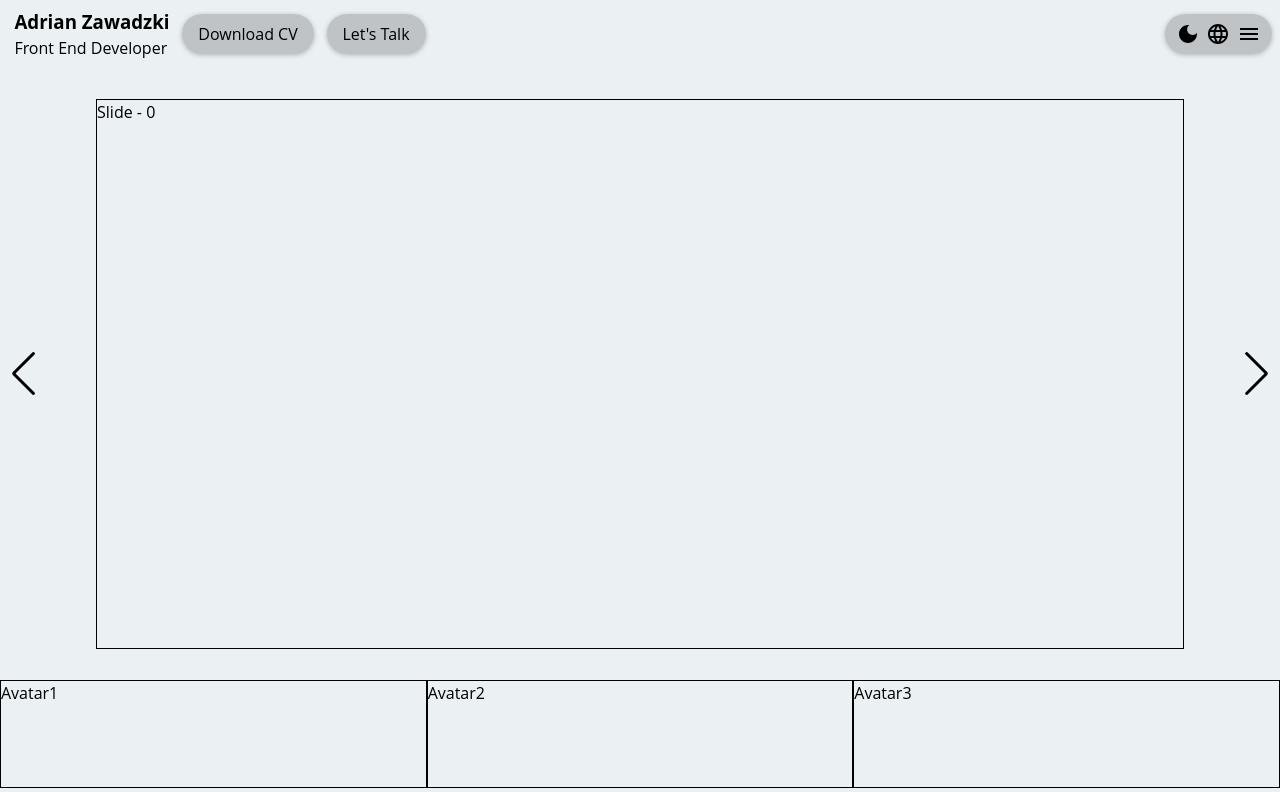
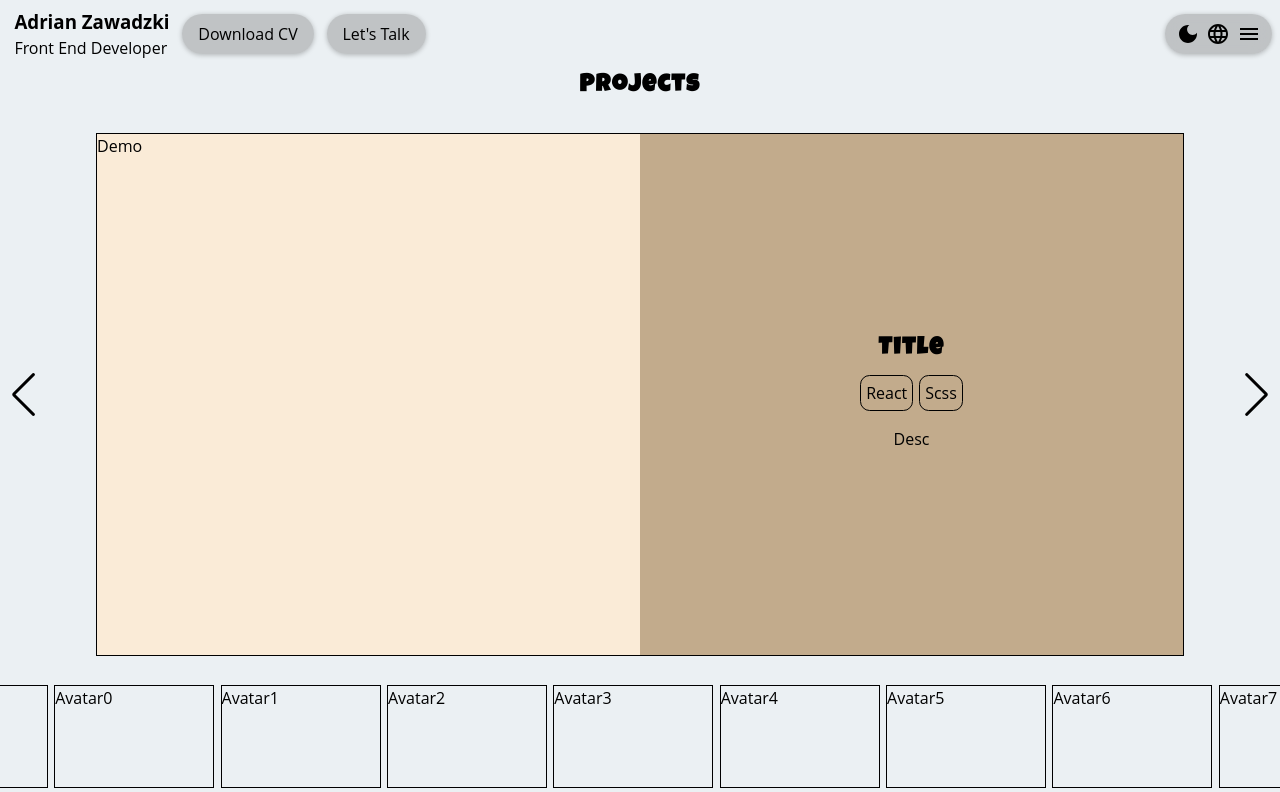
Before and after one commit to Adek236/Portfolio-website, a React (Create React App) app: page / in a window 1280 px wide. Shown: the top 792 px of the page. Built offline with nearby package versions, Linux system fonts and the light colour scheme.

Commit message:
Projects structure done.

```diff
--- a/src/pages/Projects/Projects.css
+++ b/src/pages/Projects/Projects.css
@@ -18,15 +18,42 @@
 .project__slider__elements .swiper-button-next {
   color: black;
 }
+.project__slider__elements .swiper-button-prev {
+  left: 0;
+}
+@media (min-width: 615px) {
+  .project__slider__elements .swiper-button-prev {
+    left: 10px;
+  }
+}
+.project__slider__elements .swiper-button-next {
+  right: 0;
+}
+@media (min-width: 615px) {
+  .project__slider__elements .swiper-button-next {
+    right: 10px;
+  }
+}
 .project__slider__elements, .project__slider__item {
   height: 100%;
 }
 .project__menu {
-  display: flex;
   height: 15%;
   width: 100%;
+  padding-top: 1rem !important;
+}
+@media (min-width: 615px) {
+  .project__menu {
+    padding-top: 0 !important;
+  }
 }
 .project__menu__item {
-  height: 100%;
+  height: 60% !important;
+  margin-inline: 0.2rem;
   border: 1px solid black;
+}
+@media (min-width: 900px) {
+  .project__menu__item {
+    height: 100% !important;
+  }
 }/*# sourceMappingURL=Projects.css.map */
--- a/src/pages/Projects/Projects.js
+++ b/src/pages/Projects/Projects.js
@@ -12,6 +12,7 @@ import SlideContent from "./SlideContent/SlideContent";
 const Projects = () => {
   return (
     <div className="project">
+      <h2>Projects</h2>
       <div className="project__slider">
         <Swiper
           modules={[Navigation]}
@@ -21,27 +22,32 @@ const Projects = () => {
           loop
           className="project__slider__elements"
         >
-          {[1, 2, 3, 4].map((el, index) => {
-            return (
-              <SwiperSlide className="project__slider__elements__item flex-center">
-                <SlideContent index={index} />
-              </SwiperSlide>
-            );
-          })}
+          {Array(4)
+            .fill()
+            .map((el, index) => {
+              return (
+                <SwiperSlide className="project__slider__elements__item flex-center">
+                  <SlideContent key={index} index={index} />
+                </SwiperSlide>
+              );
+            })}
         </Swiper>
       </div>
       <Swiper
         // modules={[Navigation]}
         // navigation
         speed={800}
-        slidesPerView={3}
+        slidesPerView={8}
         loop
         className="project__menu"
       >
-        <SwiperSlide className="project__menu__item">Avatar1</SwiperSlide>
-        <SwiperSlide className="project__menu__item">Avatar2</SwiperSlide>
-        <SwiperSlide className="project__menu__item">Avatar3</SwiperSlide>
-        <SwiperSlide className="project__menu__item">Avatar4</SwiperSlide>
+        {Array(8)
+          .fill()
+          .map((el, index) => {
+            return (
+              <SwiperSlide key={index} className="project__menu__item">Avatar{index}</SwiperSlide>
+            );
+          })}
       </Swiper>
     </div>
   );
--- a/src/pages/Projects/Projects.scss
+++ b/src/pages/Projects/Projects.scss
@@ -2,7 +2,6 @@
 
 .project {
   display: flex;
-  // align-items: center;
   justify-content: center;
   flex-direction: column;
   height: 90vh;
@@ -18,6 +17,18 @@
       .swiper-button-next {
         color: black;
       }
+      .swiper-button-prev {
+        left: 0;
+        @media (min-width: $newsBreakPointSmall) {
+          left: 10px;
+        }
+      }
+      .swiper-button-next {
+        right: 0;
+        @media (min-width: $newsBreakPointSmall) {
+          right: 10px;
+        }
+      }
     }
     &__elements,
     &__item {
@@ -28,14 +39,22 @@
 
   }
   &__menu {
-    display: flex;
+    // display: flex;
     height: 15%;
     width: 100%;
     // overflow: scroll;
+    padding-top: 1rem !important;
+    @media (min-width: $newsBreakPointSmall) {
+      padding-top: 0 !important;
+    }
     &__item {
-      height: 100%;
+      height: 60% !important;
       // width: 100px;
+      margin-inline: 0.2rem;
       border: 1px solid black;
+      @media (min-width: $newsBreakPointMedium) {
+        height: 100% !important;
+      }
     }
   }
 }
--- a/src/pages/Projects/SlideContent/SlideContent.css
+++ b/src/pages/Projects/SlideContent/SlideContent.css
@@ -1,5 +1,37 @@
 .slide-content {
+  display: flex;
   height: 90%;
   width: 85%;
   border: 1px solid black;
+  flex-direction: column;
+}
+@media (min-width: 900px) {
+  .slide-content {
+    flex-direction: row;
+  }
+}
+.slide-content__demo, .slide-content__desc {
+  height: 50%;
+}
+@media (min-width: 900px) {
+  .slide-content__demo, .slide-content__desc {
+    height: 100%;
+    width: 50%;
+  }
+}
+.slide-content__demo {
+  background-color: antiquewhite;
+}
+.slide-content__desc {
+  flex-direction: column;
+  background-color: rgb(194, 171, 140);
+}
+.slide-content__desc__language {
+  padding: 0.5rem;
+}
+.slide-content__desc__language > div {
+  padding: 0.3rem;
+  border: 1px solid black;
+  border-radius: 0.6rem;
+  margin-inline: 0.2rem;
 }/*# sourceMappingURL=SlideContent.css.map */
--- a/src/pages/Projects/SlideContent/SlideContent.js
+++ b/src/pages/Projects/SlideContent/SlideContent.js
@@ -3,7 +3,12 @@ import "./SlideContent.css";
 const SlideContent = ({ index }) => {
   return (
     <div className="slide-content">
-      Slide - {index}
+      <div className="slide-content__demo">Demo</div>
+      <div className="slide-content__desc flex-center">
+        <h2 className="slide-content__desc__title">Title</h2>
+        <div className="slide-content__desc__language flex-center"><div>React</div><div>Scss</div></div>
+        <p className="slide-content__desc__language">Desc</p>
+      </div>
     </div>
   );
 };
--- a/src/pages/Projects/SlideContent/SlideContent.scss
+++ b/src/pages/Projects/SlideContent/SlideContent.scss
@@ -1,7 +1,38 @@
+@import "../../../styles/Variables.scss";
+
 .slide-content {
-//   margin: 0 auto;
+  display: flex;
   height: 90%;
   width: 85%;
   border: 1px solid black;
+  flex-direction: column;
+  @media (min-width: $newsBreakPointMedium) {
+    flex-direction: row;
+  }
+  &__demo, &__desc {
+    height: 50%;
+    @media (min-width: $newsBreakPointMedium) {
+      height: 100%;
+      width: 50%;
+    }
+  }
+  &__demo {
+    background-color: antiquewhite;
+  }
+  &__desc {
+    flex-direction: column;
+    background-color: rgb(194, 171, 140);
+    &__title {
 
+    }
+    &__language {
+      padding: 0.5rem;
+      > div {
+        padding: 0.3rem;
+        border: 1px solid black;
+        border-radius: 0.6rem;
+        margin-inline: 0.2rem;
+      }
+    }
+  }
 }
```
Also changed, not shown: 2 other files (tests, documents, lock files or other folders).
